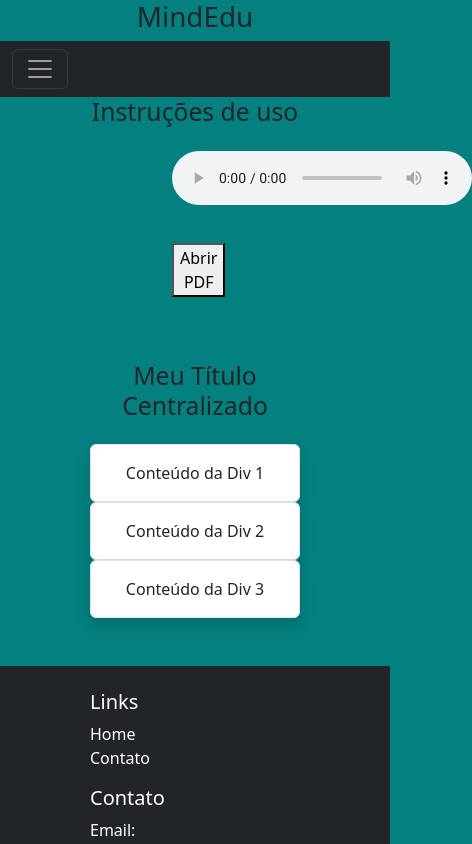
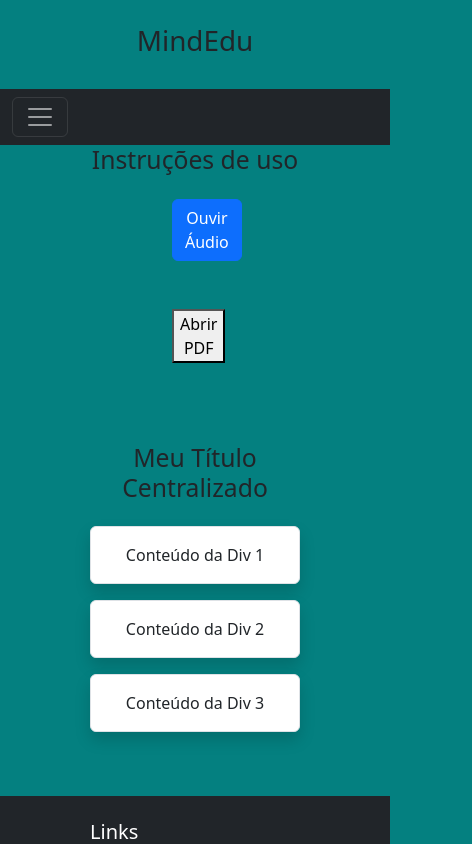
Before and after one commit to ValentimLeonardo/MindEdu, a React (Vite) app: page /homePage in a window 390 px wide. Shown: the top 844 px of the page, 472 px wide, since content can reach past the window. Built offline with nearby package versions, Linux system fonts and the light colour scheme.

Commit message:
finalização-parte1

```diff
--- a/src/App.jsx
+++ b/src/App.jsx
@@ -5,7 +5,7 @@ import { BrowserRouter, Routes, Route } from "react-router-dom";
 import Cadastro from "./pages/Cadastro/cadastro";
 import Perfil from "./pages/Perfil/perfil";
 import Cronograma from './pages/Cronograma/Cronograma';
-
+import Novo from "./Components/Novo_Cronograma/novo";
 
 function App() {
   return(
@@ -17,6 +17,7 @@ function App() {
             <Route path='/cadastro' element={<Cadastro/>}/>
             <Route path='/cronograma' element={<Cronograma/>}/>
             <Route path='/perfil' element={<Perfil/>}/>
+            <Route path='/novo' element={<Novo/>}/>
         </Routes>
       </BrowserRouter>
     </div>
--- a/src/Components/Audio/Audio.jsx
+++ b/src/Components/Audio/Audio.jsx
@@ -1,12 +1,14 @@
-function AudioPlayer() {
+const AudioButton = () => {
+  const handleClick = () => {
+    const audioPath = '/src/assets/audio.mp3';
+    window.location.href = audioPath;
+  };
+
   return (
-    <div>
-      <audio controls>
-        <source src="./audio.mp3" type="audio/mpeg" />
-        Seu navegador não suporta o elemento de áudio.
-      </audio>
-    </div>
+    <button className="btn btn-primary" onClick={handleClick}>
+      Ouvir Áudio
+    </button>
   );
-}
+};
 
-export default AudioPlayer;
+export default AudioButton;
--- /dev/null
+++ b/src/Components/Audio/audio.css
@@ -0,0 +1,4 @@
+audio {
+    max-width: 100%;
+
+  }
--- /dev/null
+++ b/src/Components/Novo_Cronograma/novo.jsx
@@ -0,0 +1,35 @@
+import Navegar from "../Nav/nav"
+import Rodape from "../Rodape/rodape"
+import "./novo.css"
+
+const Novo = () => {
+    return(
+        <main>
+            <Navegar/>
+            <div className="container-fluid">
+                <div className="row vh-100">
+                    <div className="col-lg-7 col-md-6 col-sm-12 bg-light d-flex justify-content-center align-items-center">
+                    <div>
+                        <h1>Novo Crongrama</h1>
+                        {/* Adicione o conteúdo principal aqui */}
+                    </div>
+                    </div>
+                    <div className="col-lg-5 col-md-6 col-sm-12 bg-secondary d-flex flex-column justify-content-center align-items-center">
+                    <button className="btn btn-primary mb-3" onClick={() => alert('Adicionar Tarefa')}>
+                        Adicionar Tarefa
+                    </button>
+                    <button className="btn btn-danger mb-3" onClick={() => alert('Remover Tarefa')}>
+                        Remover Tarefa
+                    </button>
+                    <button className="btn btn-warning" onClick={() => alert('Apagar Cronograma')}>
+                        Apagar Cronograma
+                    </button>
+                    </div>
+                </div>
+            </div>
+            <Rodape/>
+        </main>
+    )
+}
+
+export default Novo
--- a/src/pages/Cronograma/cronograma.jsx
+++ b/src/pages/Cronograma/cronograma.jsx
@@ -1,8 +1,10 @@
+import { Link} from "react-router-dom";
 import Navegar from "../../Components/Nav/nav";
 import Rodape from "../../Components/Rodape/rodape";
 import "./cronograma.css";
 import { Button } from 'react-bootstrap';
 import { FaPlus } from 'react-icons/fa';
+
 
 
 const Cronograma = () =>{
@@ -18,7 +20,7 @@ const Cronograma = () =>{
                     <div className="col-6">
                         <div className="p-4 bg-white border rounded text-center h-100">
                             <Button variant="success" className="w-100 h-100">
-                                <FaPlus /> Adicionar
+                                <FaPlus /><Link to={'/novo'}>Adicionar</Link>
                             </Button>
                         </div>
                     </div>
--- a/src/pages/Homepage/homePage.jsx
+++ b/src/pages/Homepage/homePage.jsx
@@ -1,61 +1,60 @@
 import "./homePage.css";
 import 'bootstrap/dist/css/bootstrap.min.css';
 import Navegar from "../../Components/Nav/nav";
-import AudioPlayer from "../../Components/Audio/Audio";
 import PdfViewer from "../../Components/Texto/texto";
 import Rodape from "../../Components/Rodape/rodape";
+import AudioButton from "../../Components/Audio/Audio";
 
-const HomePage = () =>{
-    return(
+const HomePage = () => {
+    return (
       <main>
         <header>
-                <div className="container d-flex flex-column text-center align-items-center">
+          <div className="container d-flex flex-column text-center align-items-center py-4">
             <h1>MindEdu</h1>
           </div>
         </header>
-            <Navegar/>
-            <div className="container d-flex flex-column text center align-items-center mb-2">
+        <Navegar />
+        <div className="container d-flex flex-column text-center align-items-center mb-4">
           <h2>Instruções de uso</h2>
           <div className="container px-4 text-center">
             <div className="row gx-5">
-                        <div className="col">
+              <div className="col-md-6 mb-3">
                 <div className="p-3">
-                            <AudioPlayer/>
+                  <AudioButton />
                 </div>
               </div>
-                        <div className="col">
+              <div className="col-md-6 mb-3">
                 <div className="p-3">
-                            <PdfViewer/>
+                  <PdfViewer />
                 </div>
               </div>
             </div>
           </div>
-
-
         </div>
         <div className="container text-center my-5">
           <h2>Meu Título Centralizado</h2>
           <div className="row mt-4">
-                    <div className="col-md-4">
+            <div className="col-md-4 mb-3">
               <div className="p-3 bg-white border rounded shadow">
                 Conteúdo da Div 1
               </div>
             </div>
-                    <div className="col-md-4">
+            <div className="col-md-4 mb-3">
               <div className="p-3 bg-white border rounded shadow">
                 Conteúdo da Div 2
               </div>
             </div>
-                    <div className="col-md-4">
+            <div className="col-md-4 mb-3">
               <div className="p-3 bg-white border rounded shadow">
                 Conteúdo da Div 3
               </div>
             </div>
           </div>
         </div>
-            <Rodape/>
+        <Rodape />
       </main>
-    )
+    );
 }
 
+
 export default HomePage;
```
Also changed, not shown: src/Components/Novo_Cronograma/novo.css (added), 1 other file (tests, documents, lock files or other folders). Lines whose indentation alone changed are shown as unchanged.
